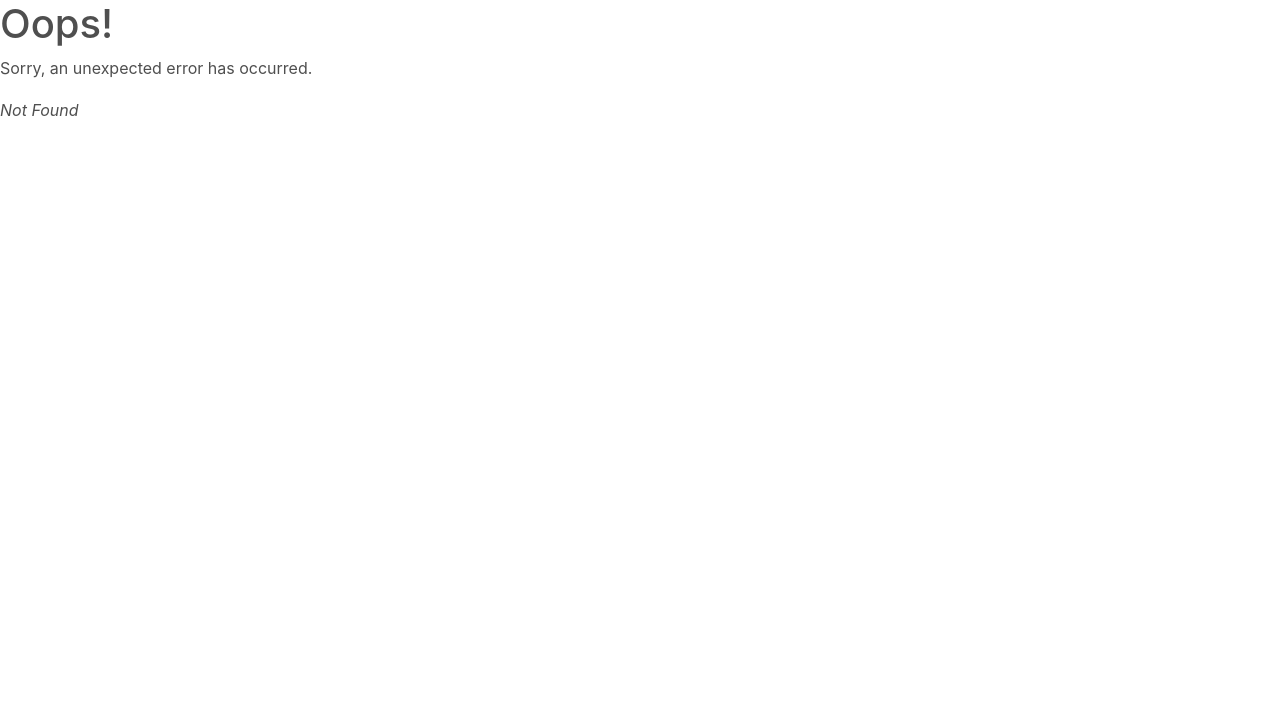
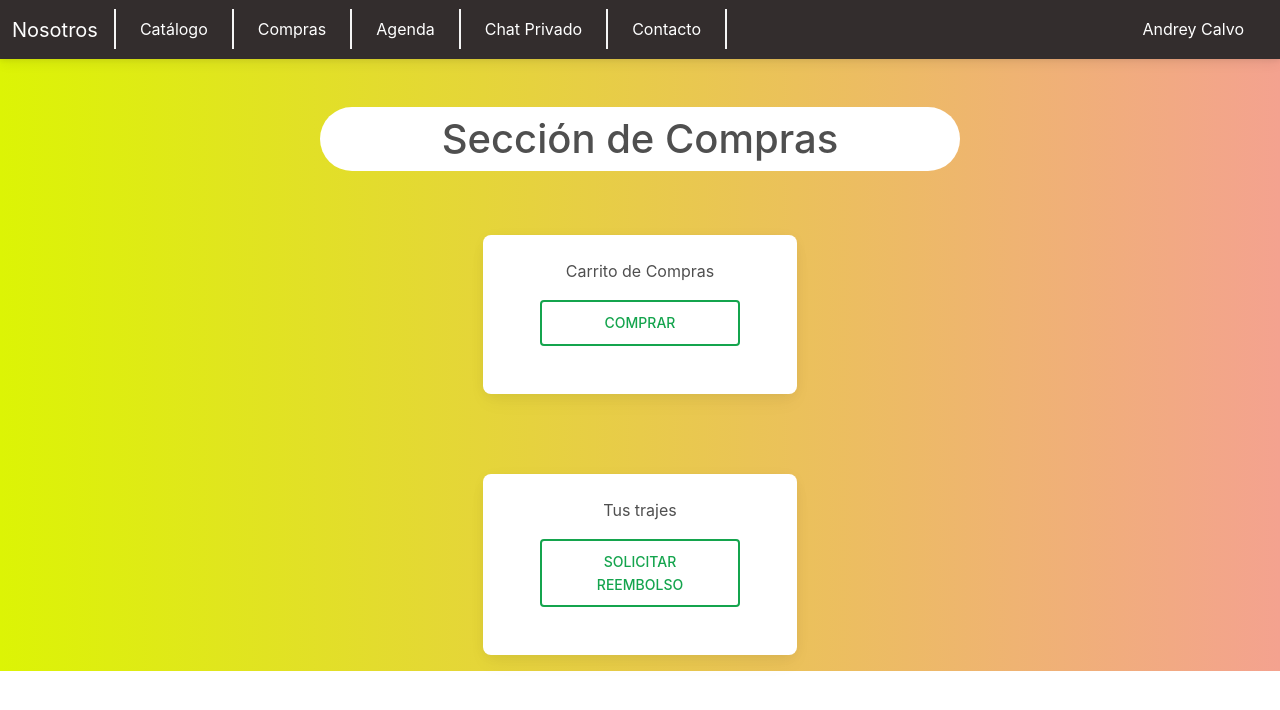
Before and after one commit to AndreyCV13/REQFinal, a React (Create React App) app: page /BuyPage in a window 1280 px wide. Before the commit this address had no page. Shown: the top 710 px of the page. Built offline with nearby package versions, Linux system fonts and the light colour scheme.

Commit message:
Added buy page placeholder
will be updated in the future

```diff
--- a/src/components/NavigationBar.jsx
+++ b/src/components/NavigationBar.jsx
@@ -22,6 +22,12 @@ export default function Nav() {
 
           <MDBNavbarItem className='mx-3'>
                 <MDBNavbarLink href='./Catalogue' id="colorTexto">Catálogo</MDBNavbarLink>
+            </MDBNavbarItem>
+
+            <div className="vr" style={{ height: '40px' }}></div>
+
+          <MDBNavbarItem className='mx-3'>
+               <MDBNavbarLink href='./BuyPage' id="colorTexto">Compras</MDBNavbarLink>
             </MDBNavbarItem>
 
             <div className="vr" style={{ height: '40px' }}></div>
--- a/src/index.jsx
+++ b/src/index.jsx
@@ -4,6 +4,7 @@ import 'mdb-react-ui-kit/dist/css/mdb.min.css';
 import "@fortawesome/fontawesome-free/css/all.min.css";
 import Contact from './routes/Contact.jsx';
 import Catalogue from './routes/Catalogue.jsx';
+import BuyPage from './routes/BuyPage.jsx';
 import Chat from './routes/Chat.jsx'
 import Register from './routes/Register.jsx';
 import Agenda from './routes/Agenda.jsx';
@@ -47,6 +48,10 @@ const router = createBrowserRouter([
     path: "/User",
     element: <User />,
   },
+  {
+    path: "/BuyPage",
+    element: <BuyPage />,
+  },
 ]);
 
 ReactDOM.createRoot(document.getElementById("root")).render(
--- /dev/null
+++ b/src/routes/BuyPage.jsx
@@ -0,0 +1,57 @@
+import React from 'react';
+import '../css/App.css'
+import {
+  MDBBtn,
+  MDBContainer,
+  MDBCard,
+  MDBCardBody,
+  MDBInput
+}
+from 'mdb-react-ui-kit';
+import Nav from '../components/NavigationBar';
+
+function BuyPage() {
+
+    return (
+      <div className='gradient-custom-4'>
+        <Nav />
+        <h1 className='my-5 p-2 w-50' id="titleHome" style={{ background: 'white', borderRadius: '50px' }}>
+          Sección de Compras
+        </h1>
+
+        <MDBContainer fluid className='d-flex m-auto align-items-center justify-content-center mt-5'>
+          <MDBCard className='m-3 col-md-3' id="contact">
+            <MDBCardBody className='d-flex displayColumn align-items-center justify-content-center'>
+              <p>Carrito de Compras</p>
+              <MDBBtn
+                outline
+                color='success'
+                className='mb-4 w-75'
+                size='lg'
+                href='https://www.bccr.fi.cr/sistema-de-pagos/informaci%C3%B3n-general'
+              > {"Comprar"}
+              </MDBBtn>
+            </MDBCardBody>
+          </MDBCard>
+        </MDBContainer>
+
+        <MDBContainer fluid className='d-flex m-auto align-items-center justify-content-center mt-5'>
+          <MDBCard className='m-3 col-md-3' id="contact">
+            <MDBCardBody className='d-flex displayColumn align-items-center justify-content-center'>
+              <p>Tus trajes</p>
+              <MDBBtn
+                outline
+                color='success'
+                className='mb-4 w-75'
+                size='lg'
+              > {"Solicitar Reembolso"}
+              </MDBBtn>
+            </MDBCardBody>
+          </MDBCard>
+        </MDBContainer>
+
+      </div>
+    );
+  }
+
+  export default BuyPage;
```
